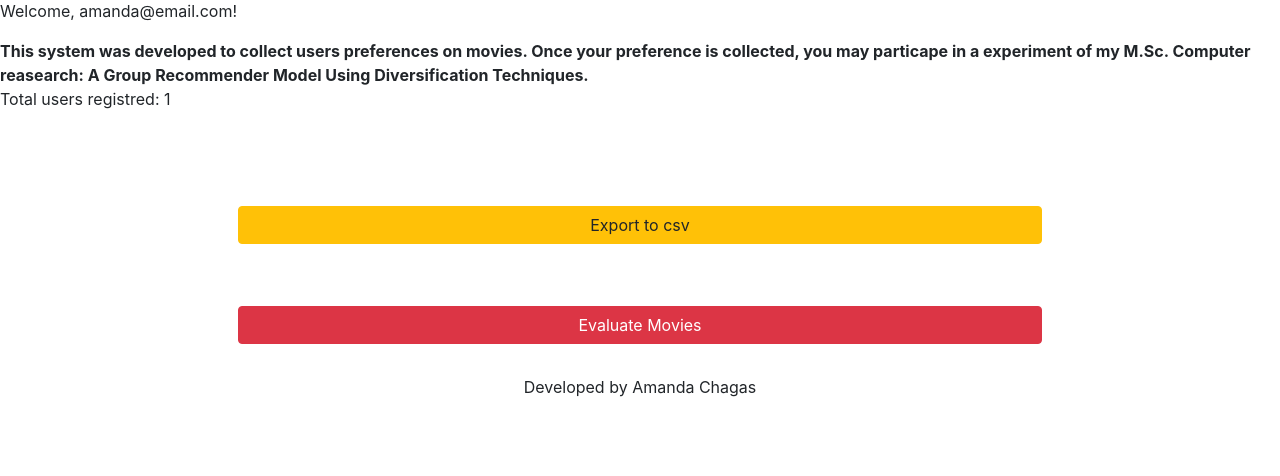
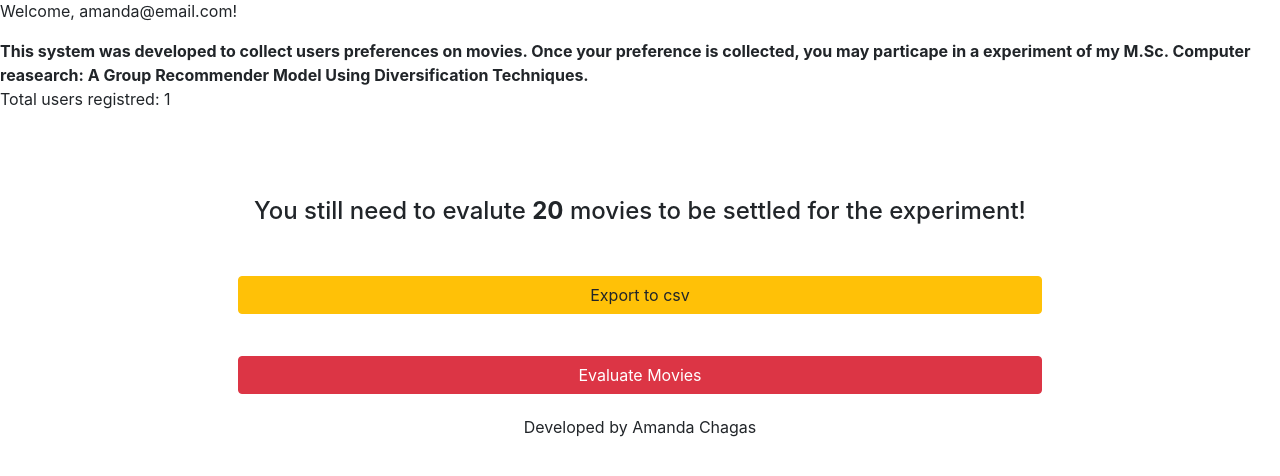
Before and after one commit to amandachagas/grs_api, a Django app: page / in a window 1280 px wide. Shown: the part 146-622 px from the top of the page. Run offline with Django 3.2, Linux system fonts and the light colour scheme; a user stored in the database is signed in; data comes from the database, SQL or seed files in the repository; data that the repository does not hold is empty; some libraries are stand-ins or nearby versions.

Commit message:
Including link on image; Informing if the user is ready or not for the experiment

```diff
--- a/grs/static/css/basic.css
+++ b/grs/static/css/basic.css
@@ -2,5 +2,9 @@
   display: flex;
   justify-content: center;
   align-items: center;
-  height: 100px;
+  height: 80px;
 }
+
+.bold{
+	font-weight: bold;
+}
--- a/my_grs/templates/evaluate.html
+++ b/my_grs/templates/evaluate.html
@@ -21,7 +21,7 @@
     			    		{% if item.poster == 'None' %}
     							<img class="d-block w-100" style="margin-left: auto; margin-right: auto;" src="{% static 'img/cat_1.jpg' %}">
     			    		{% else %}
-        						<img style="width: 100%; margin-left: auto; margin-right: auto;" src="{{ item.poster }}">
+        						<a href="https://www.imdb.com/title/tt{{ item.imdb_id }}" target="_blank"><img style="width: 100%; margin-left: auto; margin-right: auto;" src="{{ item.poster }}"></a>
         					{% endif %}
     			    	</div>
 
--- a/my_grs/templates/home.html
+++ b/my_grs/templates/home.html
@@ -6,7 +6,7 @@
 	<span></span>
 	<p>Welcome, {% if user.is_authenticated %}{{ user.username }}{% else %}visitor{% endif %}!</p>
 
-	<span style="font-weight: bold;">This system was developed to collect users preferences on movies. Once your preference is collected, you may particape in a experiment of my M.Sc. Computer reasearch: A Group Recommender Model Using Diversification Techniques.</span>
+	<span class="bold">This system was developed to collect users preferences on movies. Once your preference is collected, you may particape in a experiment of my M.Sc. Computer reasearch: A Group Recommender Model Using Diversification Techniques.</span>
 
 	{% if user.is_superuser %}
 	<p>Total users registred: {{ counter }}</p>
@@ -16,6 +16,16 @@
 
 	<br>
 	{% if user.is_authenticated %}
+
+        {% if rated_counter > 0 %}
+            <div class="center col-12">
+                <h4>You still need to evalute <span class="bold">{{rated_counter}}</span> movies to be settled for the experiment!</h4>
+            </div>
+        {% else %}
+            <div class="center col-12">
+                <h4>You are settled for the experiment!</h4>
+            </div>
+        {% endif %}
 
         {% if user.is_superuser %}
             <div class="col-12 center">
@@ -40,7 +50,7 @@
                             {% if item.poster == 'None' %}
                                 <img class="d-block w-100" style="margin-left: auto; margin-right: auto;" src="{% static 'img/cat_1.jpg' %}">
                             {% else %}
-                                <img style="width: 100%; margin-left: auto; margin-right: auto;" src="{{ item.poster }}">
+                                <a href="https://www.imdb.com/title/tt{{ item.imdb_id }}" target="_blank"><img style="width: 100%; margin-left: auto; margin-right: auto;" src="{{ item.poster }}"></a>
                             {% endif %}
                         </div>
 
--- a/my_grs/views.py
+++ b/my_grs/views.py
@@ -58,6 +58,8 @@ def home(request):
                 ratings = Rating.objects.filter(user_id=user).values('movie_id')
                 movies_rated = Movie.objects.filter(movie_id__in=ratings)
 
+                rated_counter = movies_rated.count()
+
                 # print('>< >< >< >< {}'.format(movies_rated))
 
                 my_dict = []
@@ -97,7 +99,8 @@ def home(request):
 
             return render(request, 'home.html', {
                 'data': my_dict_pag,
-                'counter': counter
+                'counter': counter,
+                'rated_counter': 20-rated_counter
                 })
     else:
         return render(request, 'home.html')
```
